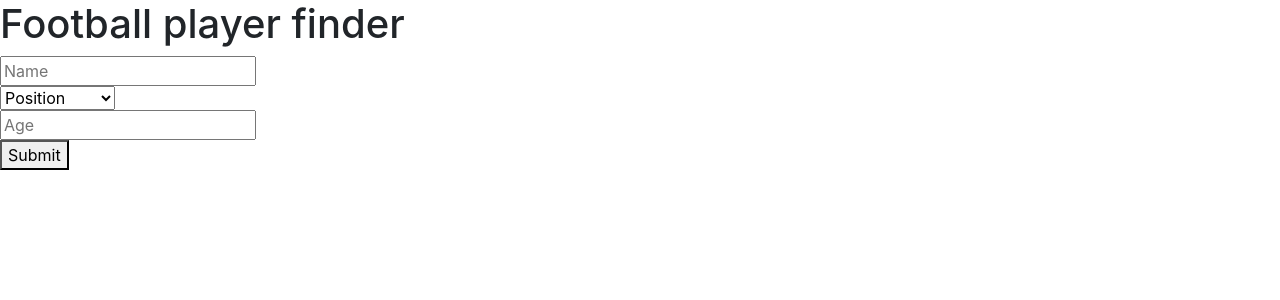
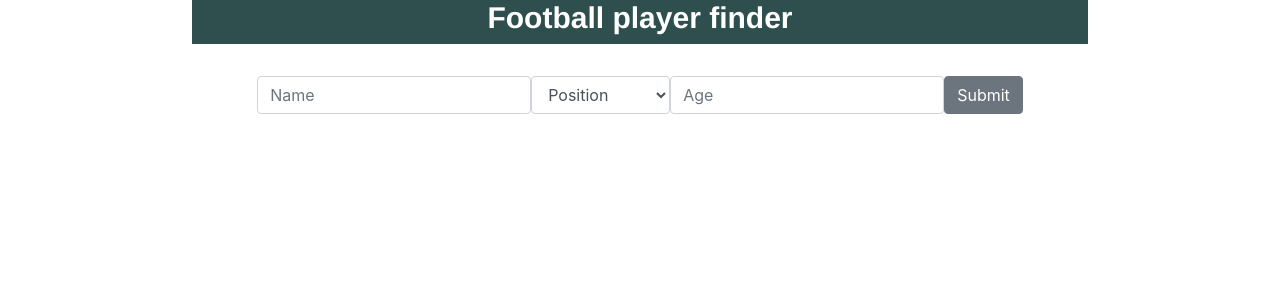
Before and after one commit to pizzasperoni/fe-exercise, a React (Create React App) app in the folder client/: page / in a window 1280 px wide. Shown: the top 300 px of the page. Built offline with nearby package versions, Linux system fonts and the light colour scheme.

Commit message:
some styles

```diff
--- a/client/package.json
+++ b/client/package.json
@@ -5,11 +5,11 @@
   "dependencies": {
     "@fortawesome/free-solid-svg-icons": "^5.3.1",
     "bootstrap": "^4.1.3",
-    "react": "^16.5.0",
-    "react-dom": "^16.5.0",
+    "react": "^16.7.0",
+    "react-dom": "^16.7.0",
     "react-redux": "^6.0.0",
     "react-scripts": "1.1.5",
-    "reactstrap": "^6.4.0",
+    "reactstrap": "^6.5.0",
     "redux": "^4.0.1",
     "redux-thunk": "^2.3.0"
   },
--- a/client/src/App.css
+++ b/client/src/App.css
@@ -0,0 +1,22 @@
+.filterable-table {
+  display: flex;
+  justify-content: center;
+}
+
+header {
+  color: white;
+  background-color: darkslategray;
+  display: flex;
+  margin: auto;
+  align-content: center;
+  align-items: center;
+  justify-content: center;
+  margin-bottom: 2rem;
+  width: 70%;
+}
+
+header h1 {
+  font-family: "Helvetica";
+  font-size: 30px;
+  font-weight: bold;
+}
--- a/client/src/App.js
+++ b/client/src/App.js
@@ -12,11 +12,13 @@ class App extends Component {
   render() {
     return (
       <Provider store={store}>
-        <div>
+        <header>
+          <h1>Football player finder</h1>
+        </header>
+        <div className="filterable-table">
           <FilterablePlayersTable />
-
         </div>
-        </Provider>
+      </Provider>
     );
   }
 }
--- a/client/src/actions/searchBarActions.js
+++ b/client/src/actions/searchBarActions.js
@@ -3,9 +3,8 @@ import { FETCH_PLAYERS } from './types'
 export const fetchPlayers = () => dispatch => {
   fetch('https://football-players-b31f2.firebaseio.com/players.json')
   .then(res => res.json())
-  .then(data => console.log(data))
-  // .then(players => dispatch({
-  //   type: FETCH_PLAYERS,
-  //   payload: players
-  // }))
+  .then(players => dispatch({
+    type: FETCH_PLAYERS,
+    payload: players
+  }))
 }
--- a/client/src/components/FilterablePlayersTable.js
+++ b/client/src/components/FilterablePlayersTable.js
@@ -1,10 +1,12 @@
 import React from 'react'
 import SearchBar from './SearchBar'
+import { connect } from 'react-redux'
 
-export default function FilterablePlayersTable() {
+function FilterablePlayersTable() {
   return (
     <div>
       <SearchBar />
     </div>
   )
 }
+export default connect(null, { })(FilterablePlayersTable)
--- a/client/src/components/SearchBar.js
+++ b/client/src/components/SearchBar.js
@@ -2,7 +2,7 @@ import React, { Component } from 'react'
 import { connect } from 'react-redux'
 import PropTypes from 'prop-types'
 import { fetchPlayers } from '../actions/searchBarActions'
-
+import { Button, Form, FormGroup, Label, Input} from 'reactstrap'
 
 class SearchBar extends Component {
 
@@ -35,34 +35,37 @@ class SearchBar extends Component {
   render() {
     return (
       <div>
-        <h1>Football player finder</h1>
-        <form onSubmit={this.onSubmit}>
+        <Form inline onSubmit={this.onSubmit}>
           <div>
-            <input type="text" placeholder="Name" value={this.state.name} onChange={this.onChange}/>
+            <Input type="text" placeholder="Name" value={this.state.name} onChange={this.onChange}/>
           </div>
           <div>
-          <select>
+          <Input type="select" name="select">
             <option value="position">Position</option>
             <option value="goal_keeper">Goal Keeper</option>
             <option value="defender">Defender</option>
             <option value="midfielder">Midfielder</option>
             <option value="forward">Forward</option>
-          </select>
+          </Input>
           </div>
           <div>
-            <input type="number" placeholder="Age" value={this.state.number} onChange={this.onChange}/>
+            <Input type="number" placeholder="Age" value={this.state.number} onChange={this.onChange}/>
           </div>
           <div>
-            <button type="submit">Submit</button>
+            <Button type="submit">Submit</Button>
           </div>
-        </form>
+        </Form>
       </div>
     )
   }
 }
 
+const mapStateToProps = state => ({
+  players: state.players
+})
+
 SearchBar.propTypes = {
   fetchPlayers: PropTypes.func.isrequired
 }
 
-export default connect(null, { fetchPlayers })(SearchBar)
+export default connect(mapStateToProps, { fetchPlayers })(SearchBar)
```
Also changed, not shown: 1 other file (tests, documents, lock files or other folders).
